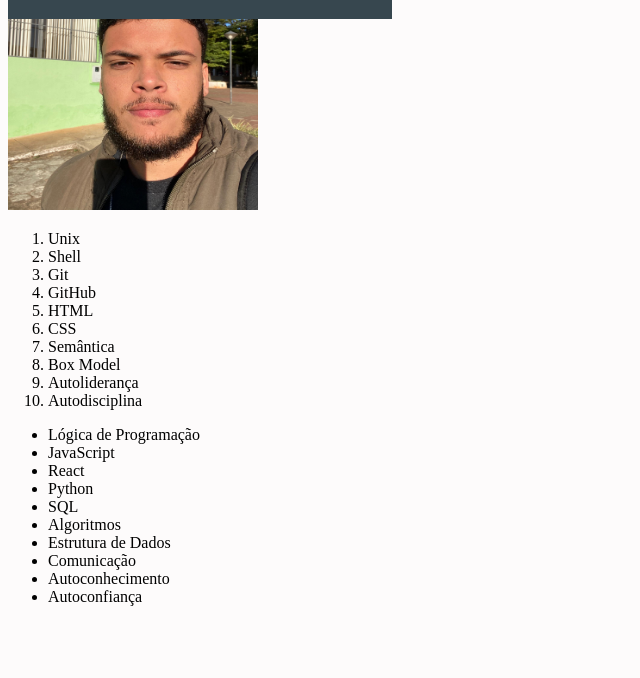
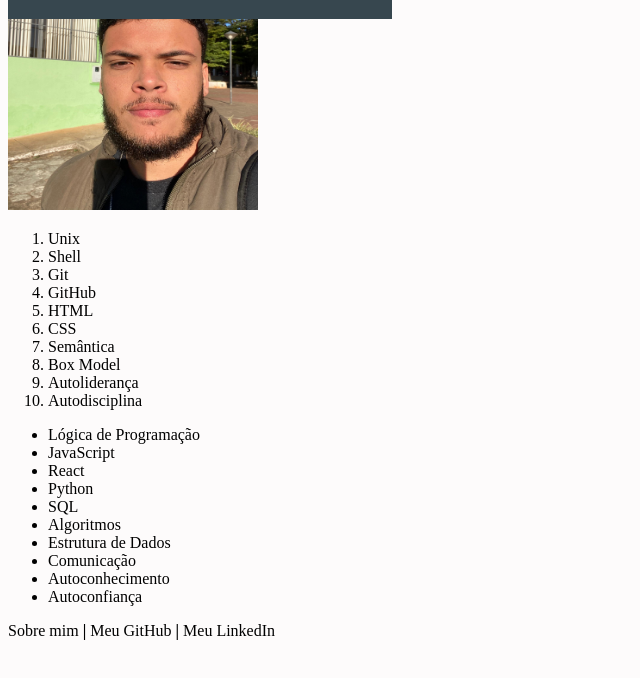
Before and after one commit to diogopb/fundamentos-01-projeto-lessons-learned, a website: page index.html in a window 1280 px wide. Shown: the part 98-776 px from the top of the page, without its empty margins (0-640 px from the left). Drawn offline with Linux system fonts and the light colour scheme.

Commit message:
adicionar rodape e links externos

```diff
--- a/index.html
+++ b/index.html
@@ -38,5 +38,10 @@
         <li>Autoconhecimento</li>
         <li>Autoconfiança</li>
     </ul>
+    <footer id="rodape">
+        <a class="sobre-mim" href="#sobre-mim">Sobre mim</a> <strong>|</strong>
+        <a class="github" target="_blank" href="https://github.com/diogopb">Meu GitHub</a> <strong>|</strong>
+        <a class="linkedin" target="_blank" href="https://www.linkedin.com/in/diogo-pinto-barbosa-651798247/">Meu LinkedIn</a>
+    </footer>
 </body>
 </html>
--- a/style.css
+++ b/style.css
@@ -18,3 +18,14 @@ body {
     font-weight: bold;
     text-align: center;
 }
+
+.sobre-mim:hover, .github:hover, .linkedin:hover {
+    text-decoration: dotted;
+    font-size: 16px;
+    font-weight: bold;
+}
+
+.sobre-mim, .github, .linkedin {
+    text-decoration: none;
+    color: black;
+  }
```
